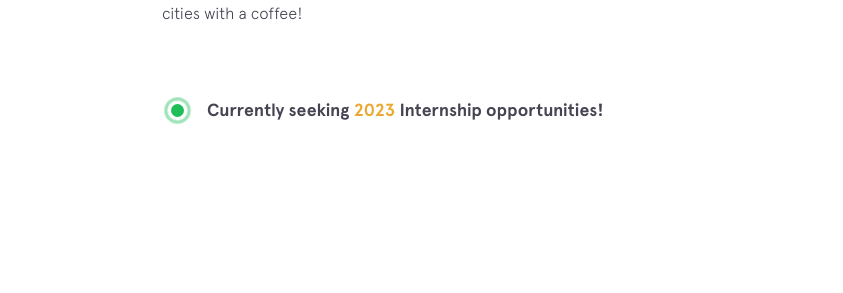
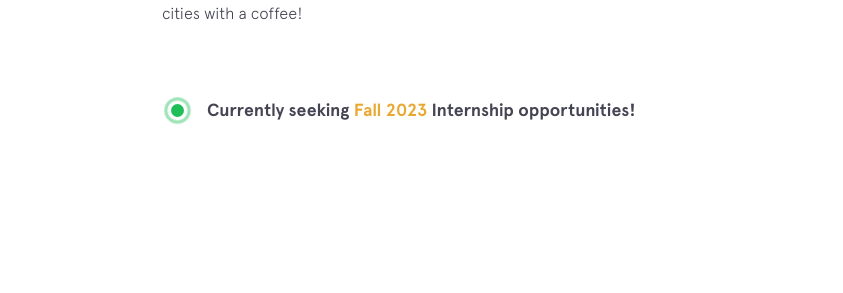
Before and after one commit to rohanxminocha/personal-website-v1, a Jekyll site: the page built from index.html, in a window 1280 px wide and 900 px high, scrolled down 1283 px. Shown: the part 161-454 px from the top of the window, without its empty margins (288-1131 px from the left). Built offline with Jekyll 4.4.1, drawn with Linux system fonts in a browser that asks for light colours; nearby versions of some CDN libraries.

Commit message:
Update employment-status.html

```diff
--- a/_includes/employment-status.html
+++ b/_includes/employment-status.html
@@ -3,5 +3,5 @@
     <div class="status__light__ring"></div>
     <div class="status__light__led"></div>
   </div>
-  <div class="status__message">Currently seeking <span style="color:#eba830">2023</span> Internship opportunities!</div>
+  <div class="status__message">Currently seeking <span style="color:#eba830">Fall 2023</span> Internship opportunities!</div>
 </a>
```
